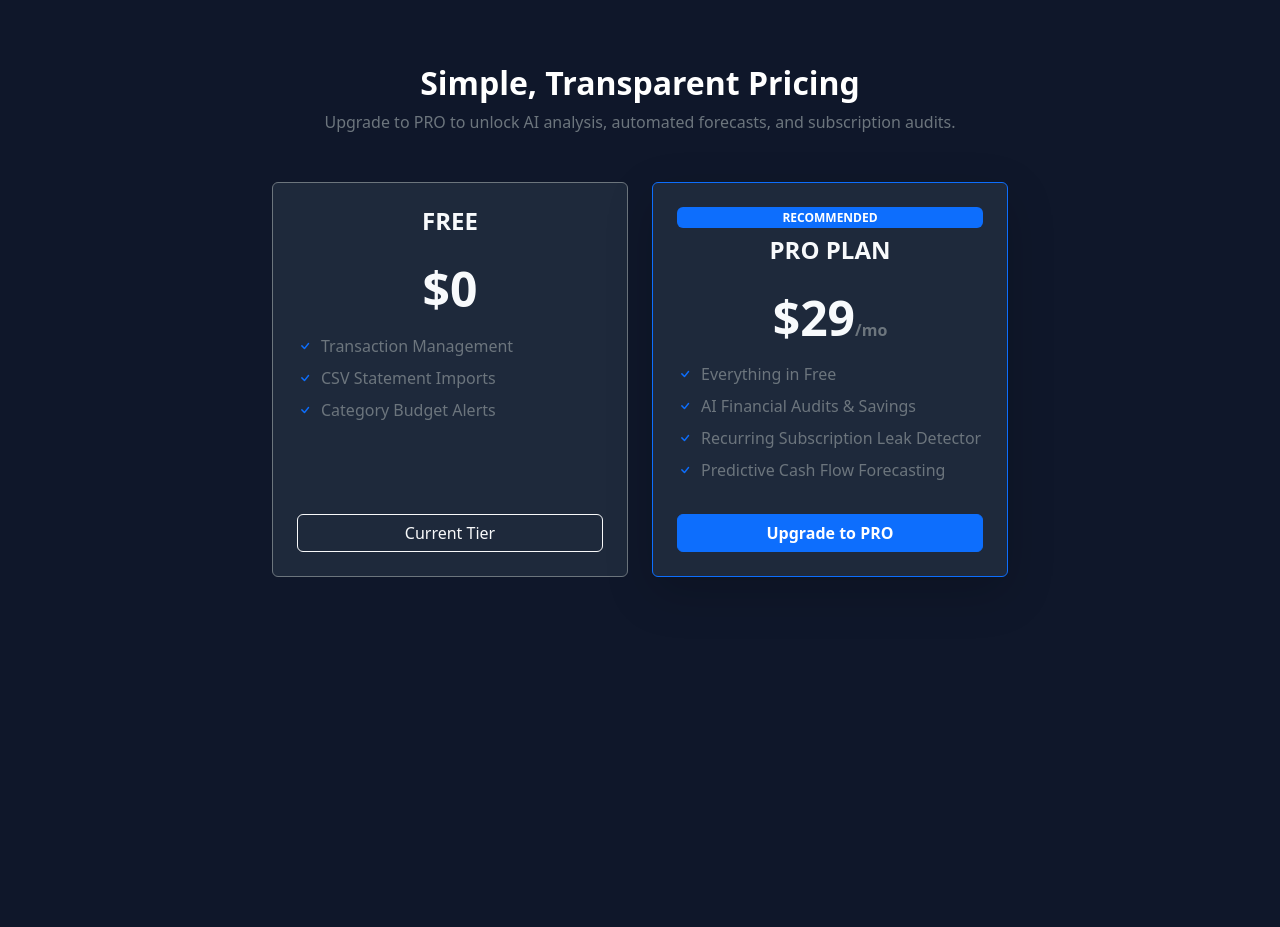
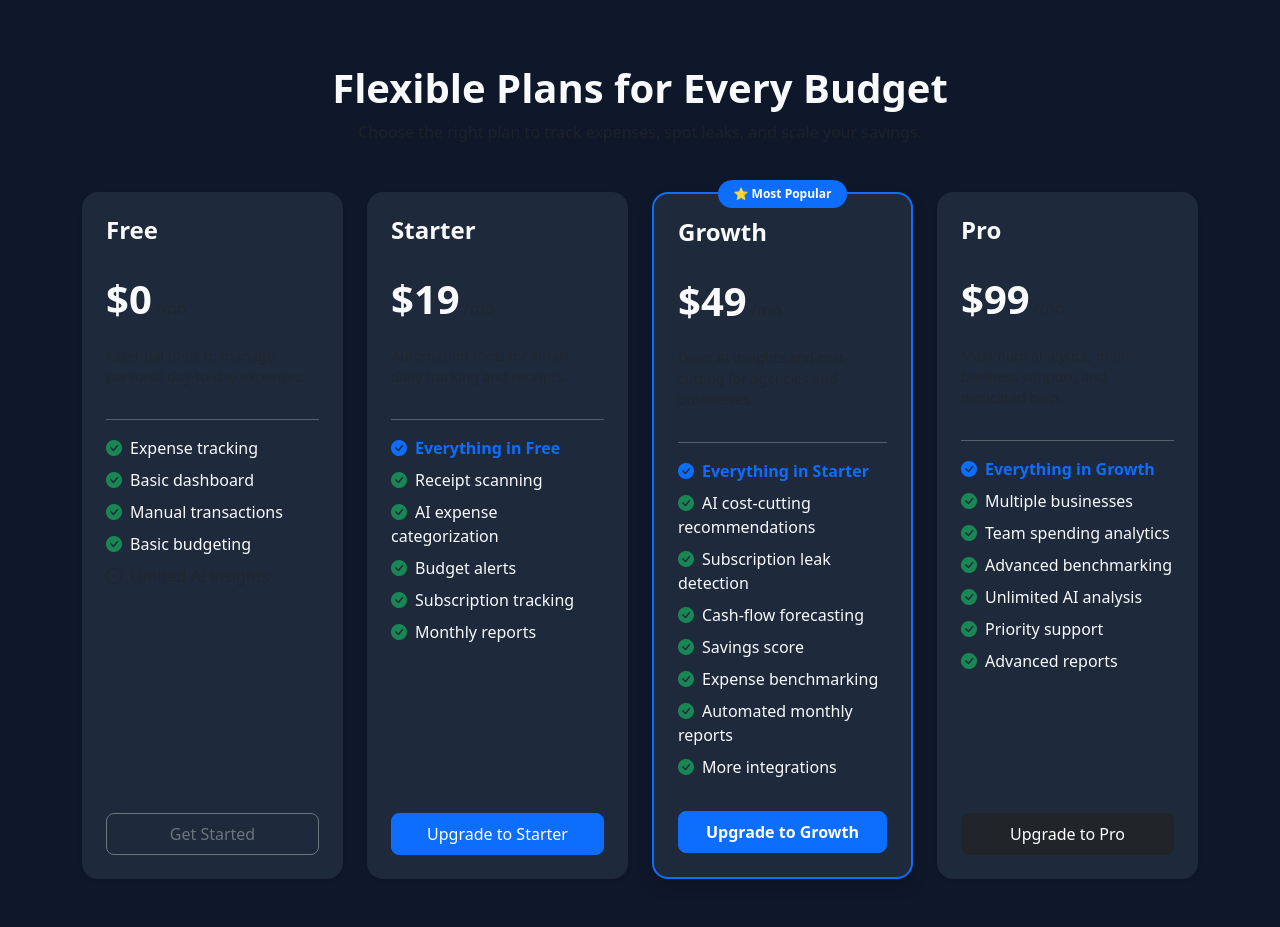
Before and after one commit to arielmuyanja-cloud/budget-buddy132, a Flask app: page /pricing in a window 1280 px wide. Shown: the part 73-1000 px from the top of the page. Before the commit the page ends 650 px from the top, so only its background shows below. Run offline with Flask 3, Linux system fonts and the light colour scheme.

Commit message:
Revamp pricing page layout and content

```diff
--- a/templates/pricing.html
+++ b/templates/pricing.html
@@ -1,38 +1,127 @@
 {% extends "base.html" %}
+
 {% block content %}
-<div class="container py-5 text-center">
-    <h2 class="fw-bold text-white mb-2">Simple, Transparent Pricing</h2>
-    <p class="text-secondary mb-5">Upgrade to PRO to unlock AI analysis, automated forecasts, and subscription audits.</p>
+<div class="container py-5">
+  <div class="text-center mb-5">
+    <h1 class="fw-bold">Flexible Plans for Every Budget</h1>
+    <p class="text-muted">Choose the right plan to track expenses, spot leaks, and scale your savings.</p>
+  </div>
 
-    <div class="row justify-content-center g-4">
-        <div class="col-md-4">
-            <div class="card p-4 border-secondary h-100">
-                <h4 class="fw-bold">FREE</h4>
-                <h2 class="display-5 fw-bold my-3">$0</h2>
-                <ul class="list-unstyled text-secondary text-start mb-4">
-                    <li class="mb-2"><i class="bi bi-check text-primary me-2"></i>Transaction Management</li>
-                    <li class="mb-2"><i class="bi bi-check text-primary me-2"></i>CSV Statement Imports</li>
-                    <li class="mb-2"><i class="bi bi-check text-primary me-2"></i>Category Budget Alerts</li>
-                </ul>
-                <a href="{{ url_for('register') }}" class="btn btn-outline-light mt-auto">Current Tier</a>
-            </div>
+  <div class="row row-cols-1 row-cols-md-2 row-cols-xl-4 g-4 align-items-stretch">
+
+    <!-- FREE TIER -->
+    <div class="col">
+      <div class="card h-100 shadow-sm border-0 rounded-4">
+        <div class="card-body p-4 d-flex flex-column">
+          <h3 class="fw-bold fs-4">Free</h3>
+          <div class="my-3">
+            <span class="fs-1 fw-bold">$0</span>
+            <span class="text-muted">/mo</span>
+          </div>
+          <p class="text-muted small">Essential tools to manage personal day-to-day expenses.</p>
+          <hr class="my-3">
+          <ul class="list-unstyled mb-4 flex-grow-1">
+            <li class="mb-2"><i class="bi bi-check-circle-fill text-success me-2"></i>Expense tracking</li>
+            <li class="mb-2"><i class="bi bi-check-circle-fill text-success me-2"></i>Basic dashboard</li>
+            <li class="mb-2"><i class="bi bi-check-circle-fill text-success me-2"></i>Manual transactions</li>
+            <li class="mb-2"><i class="bi bi-check-circle-fill text-success me-2"></i>Basic budgeting</li>
+            <li class="mb-2 text-muted"><i class="bi bi-dash-circle me-2"></i>Limited AI insights</li>
+          </ul>
+          <a href="{{ url_for('dashboard') }}" class="btn btn-outline-secondary w-100 rounded-3 py-2">Get Started</a>
         </div>
-        <div class="col-md-4">
-            <div class="card p-4 border-primary shadow-lg h-100">
-                <span class="badge bg-primary mb-2">RECOMMENDED</span>
-                <h4 class="fw-bold">PRO PLAN</h4>
-                <h2 class="display-5 fw-bold my-3">$29<span class="fs-6 text-secondary">/mo</span></h2>
-                <ul class="list-unstyled text-secondary text-start mb-4">
-                    <li class="mb-2"><i class="bi bi-check text-primary me-2"></i>Everything in Free</li>
-                    <li class="mb-2"><i class="bi bi-check text-primary me-2"></i>AI Financial Audits & Savings</li>
-                    <li class="mb-2"><i class="bi bi-check text-primary me-2"></i>Recurring Subscription Leak Detector</li>
-                    <li class="mb-2"><i class="bi bi-check text-primary me-2"></i>Predictive Cash Flow Forecasting</li>
-                </ul>
-                <form action="{{ url_for('create_checkout_session') }}" method="POST" class="mt-auto">
-                    <button type="submit" class="btn btn-primary w-100 fw-bold">Upgrade to PRO</button>
-                </form>
-            </div>
+      </div>
+    </div>
+
+    <!-- STARTER TIER -->
+    <div class="col">
+      <div class="card h-100 shadow-sm border-0 rounded-4">
+        <div class="card-body p-4 d-flex flex-column">
+          <h3 class="fw-bold fs-4">Starter</h3>
+          <div class="my-3">
+            <span class="fs-1 fw-bold">$19</span>
+            <span class="text-muted">/mo</span>
+          </div>
+          <p class="text-muted small">Automation tools for smart daily tracking and receipts.</p>
+          <hr class="my-3">
+          <ul class="list-unstyled mb-4 flex-grow-1">
+            <li class="mb-2 text-primary fw-semibold"><i class="bi bi-check-circle-fill me-2"></i>Everything in Free</li>
+            <li class="mb-2"><i class="bi bi-check-circle-fill text-success me-2"></i>Receipt scanning</li>
+            <li class="mb-2"><i class="bi bi-check-circle-fill text-success me-2"></i>AI expense categorization</li>
+            <li class="mb-2"><i class="bi bi-check-circle-fill text-success me-2"></i>Budget alerts</li>
+            <li class="mb-2"><i class="bi bi-check-circle-fill text-success me-2"></i>Subscription tracking</li>
+            <li class="mb-2"><i class="bi bi-check-circle-fill text-success me-2"></i>Monthly reports</li>
+          </ul>
+          <form action="{{ url_for('create_checkout_session') }}" method="POST">
+            <input type="hidden" name="plan" value="STARTER">
+            <input type="hidden" name="amount" value="19">
+            <button type="submit" class="btn btn-primary w-100 rounded-3 py-2">Upgrade to Starter</button>
+          </form>
         </div>
+      </div>
     </div>
+
+    <!-- GROWTH TIER (HIGHLIGHTED) -->
+    <div class="col">
+      <div class="card h-100 shadow border-2 border-primary rounded-4 position-relative">
+        <span class="position-absolute top-0 start-50 translate-middle badge rounded-pill bg-primary px-3 py-2">
+          ⭐ Most Popular
+        </span>
+        <div class="card-body p-4 d-flex flex-column">
+          <h3 class="fw-bold fs-4">Growth</h3>
+          <div class="my-3">
+            <span class="fs-1 fw-bold">$49</span>
+            <span class="text-muted">/mo</span>
+          </div>
+          <p class="text-muted small">Deep AI insights and cost-cutting for agencies and businesses.</p>
+          <hr class="my-3">
+          <ul class="list-unstyled mb-4 flex-grow-1">
+            <li class="mb-2 text-primary fw-semibold"><i class="bi bi-check-circle-fill me-2"></i>Everything in Starter</li>
+            <li class="mb-2"><i class="bi bi-check-circle-fill text-success me-2"></i>AI cost-cutting recommendations</li>
+            <li class="mb-2"><i class="bi bi-check-circle-fill text-success me-2"></i>Subscription leak detection</li>
+            <li class="mb-2"><i class="bi bi-check-circle-fill text-success me-2"></i>Cash-flow forecasting</li>
+            <li class="mb-2"><i class="bi bi-check-circle-fill text-success me-2"></i>Savings score</li>
+            <li class="mb-2"><i class="bi bi-check-circle-fill text-success me-2"></i>Expense benchmarking</li>
+            <li class="mb-2"><i class="bi bi-check-circle-fill text-success me-2"></i>Automated monthly reports</li>
+            <li class="mb-2"><i class="bi bi-check-circle-fill text-success me-2"></i>More integrations</li>
+          </ul>
+          <form action="{{ url_for('create_checkout_session') }}" method="POST">
+            <input type="hidden" name="plan" value="GROWTH">
+            <input type="hidden" name="amount" value="49">
+            <button type="submit" class="btn btn-primary w-100 rounded-3 py-2 fw-bold">Upgrade to Growth</button>
+          </form>
+        </div>
+      </div>
+    </div>
+
+    <!-- PRO TIER -->
+    <div class="col">
+      <div class="card h-100 shadow-sm border-0 rounded-4">
+        <div class="card-body p-4 d-flex flex-column">
+          <h3 class="fw-bold fs-4">Pro</h3>
+          <div class="my-3">
+            <span class="fs-1 fw-bold">$99</span>
+            <span class="text-muted">/mo</span>
+          </div>
+          <p class="text-muted small">Maximum analytics, multi-business support, and dedicated help.</p>
+          <hr class="my-3">
+          <ul class="list-unstyled mb-4 flex-grow-1">
+            <li class="mb-2 text-primary fw-semibold"><i class="bi bi-check-circle-fill me-2"></i>Everything in Growth</li>
+            <li class="mb-2"><i class="bi bi-check-circle-fill text-success me-2"></i>Multiple businesses</li>
+            <li class="mb-2"><i class="bi bi-check-circle-fill text-success me-2"></i>Team spending analytics</li>
+            <li class="mb-2"><i class="bi bi-check-circle-fill text-success me-2"></i>Advanced benchmarking</li>
+            <li class="mb-2"><i class="bi bi-check-circle-fill text-success me-2"></i>Unlimited AI analysis</li>
+            <li class="mb-2"><i class="bi bi-check-circle-fill text-success me-2"></i>Priority support</li>
+            <li class="mb-2"><i class="bi bi-check-circle-fill text-success me-2"></i>Advanced reports</li>
+          </ul>
+          <form action="{{ url_for('create_checkout_session') }}" method="POST">
+            <input type="hidden" name="plan" value="PRO">
+            <input type="hidden" name="amount" value="99">
+            <button type="submit" class="btn btn-dark w-100 rounded-3 py-2">Upgrade to Pro</button>
+          </form>
+        </div>
+      </div>
+    </div>
+
+  </div>
 </div>
 {% endblock %}
```
